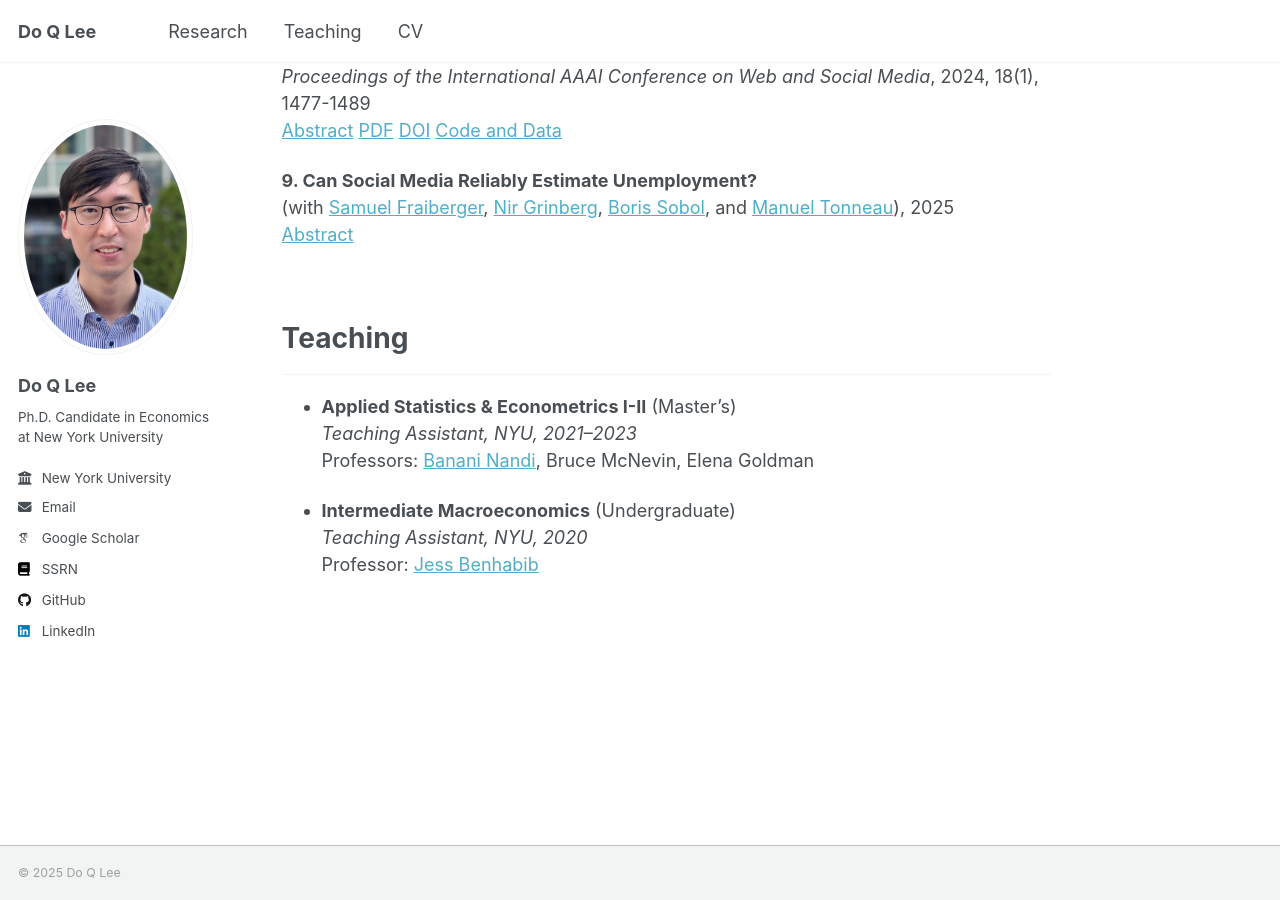
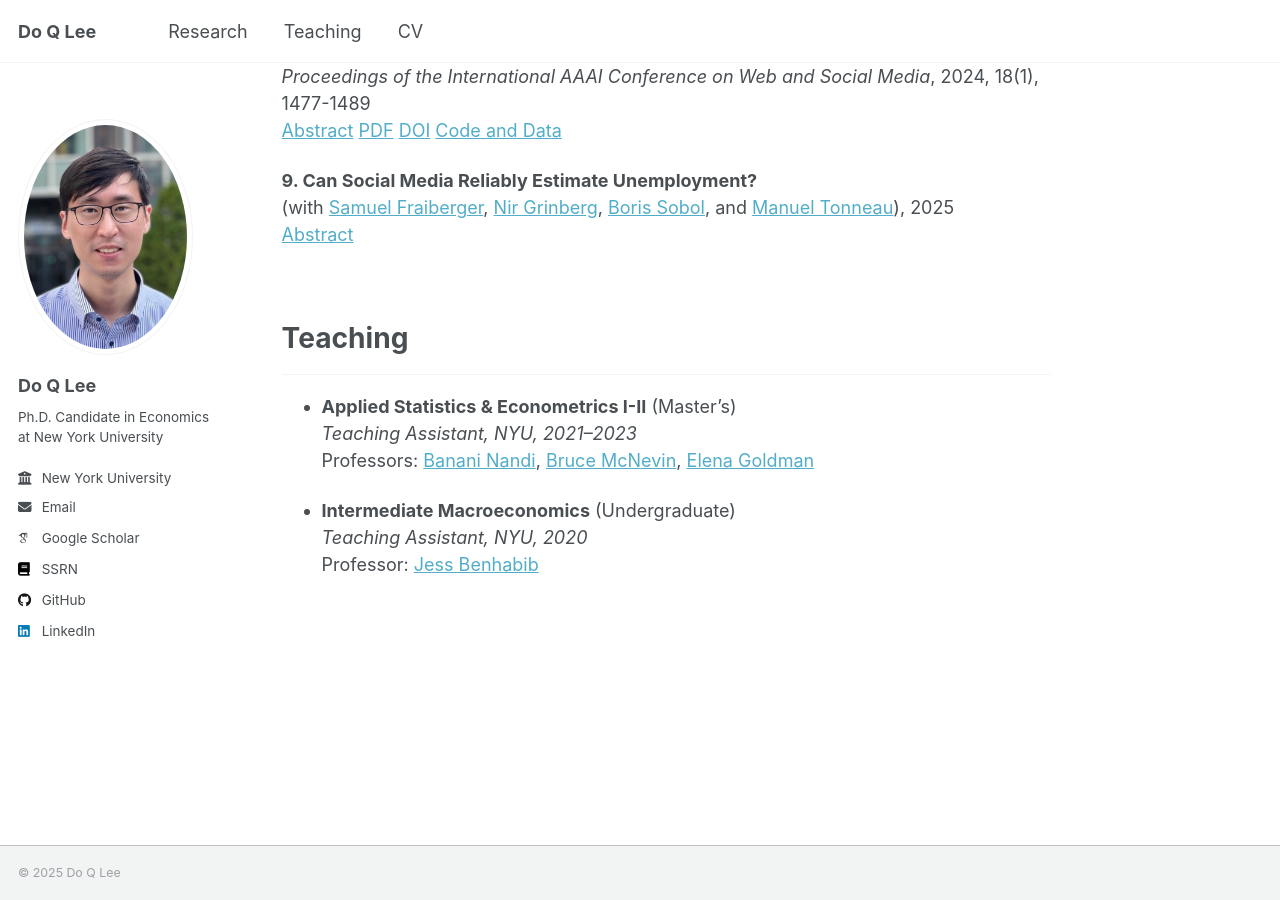
Before and after one commit to doqlee/doqlee.github.io, a Jekyll site: the page built from _pages/main.md, in a window 1280 px wide and 900 px high, scrolled down 1776 px. Built offline with Jekyll 4.4.1, drawn with Linux system fonts in a browser that asks for light colours; some web fonts are replaced; part of the change alters nothing that is shown.

```diff
--- a/_pages/main.md
+++ b/_pages/main.md
@@ -137,7 +137,7 @@ Teaching
 
 * **Applied Statistics & Econometrics I-II** (Master’s)
   *Teaching Assistant, NYU, 2021–2023*
-  Professors: [Banani Nandi](https://www.researchgate.net/profile/Banani-Nandi), Bruce McNevin, Elena Goldman
+  Professors: [Banani Nandi](https://www.researchgate.net/profile/Banani-Nandi), [Bruce McNevin](https://www.brucemcnevin.org/), [Elena Goldman](https://www.pace.edu/profile/elena-goldman)
 
 * **Intermediate Macroeconomics** (Undergraduate)
   *Teaching Assistant, NYU, 2020*
```
